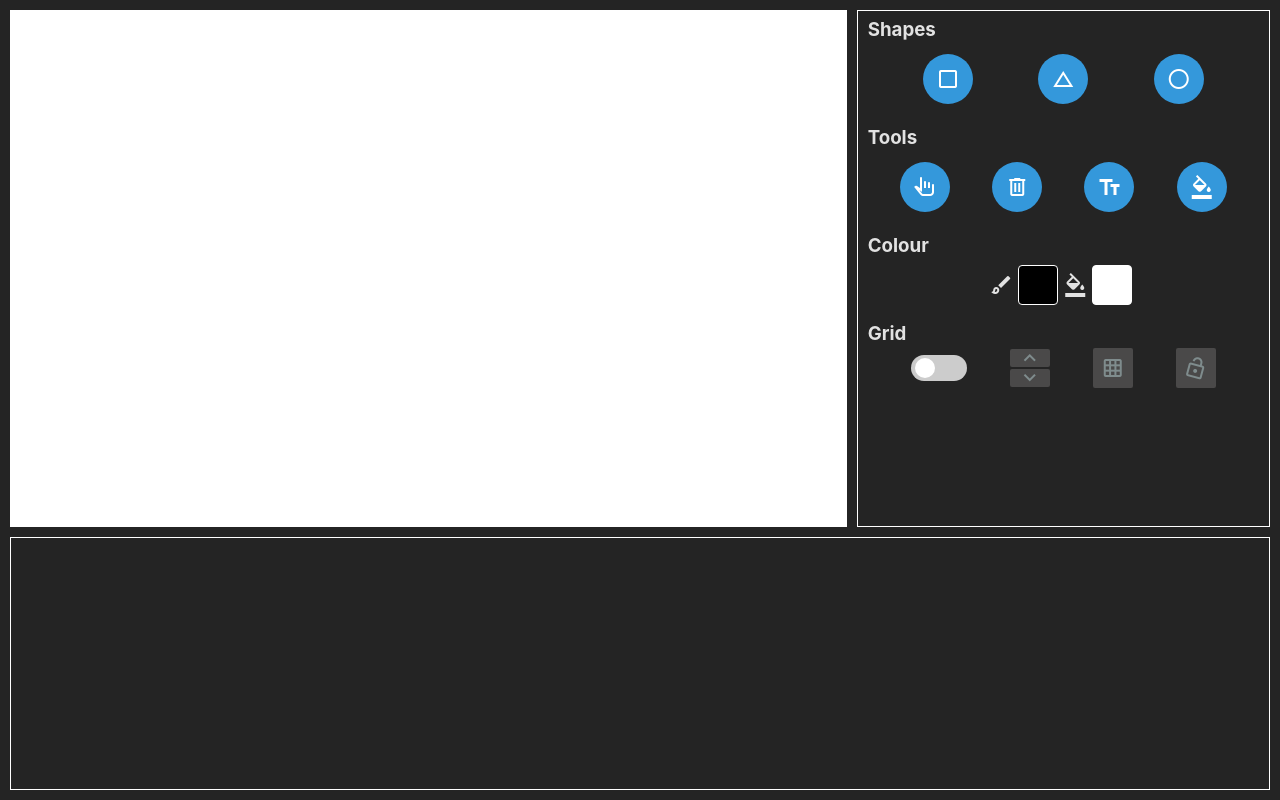
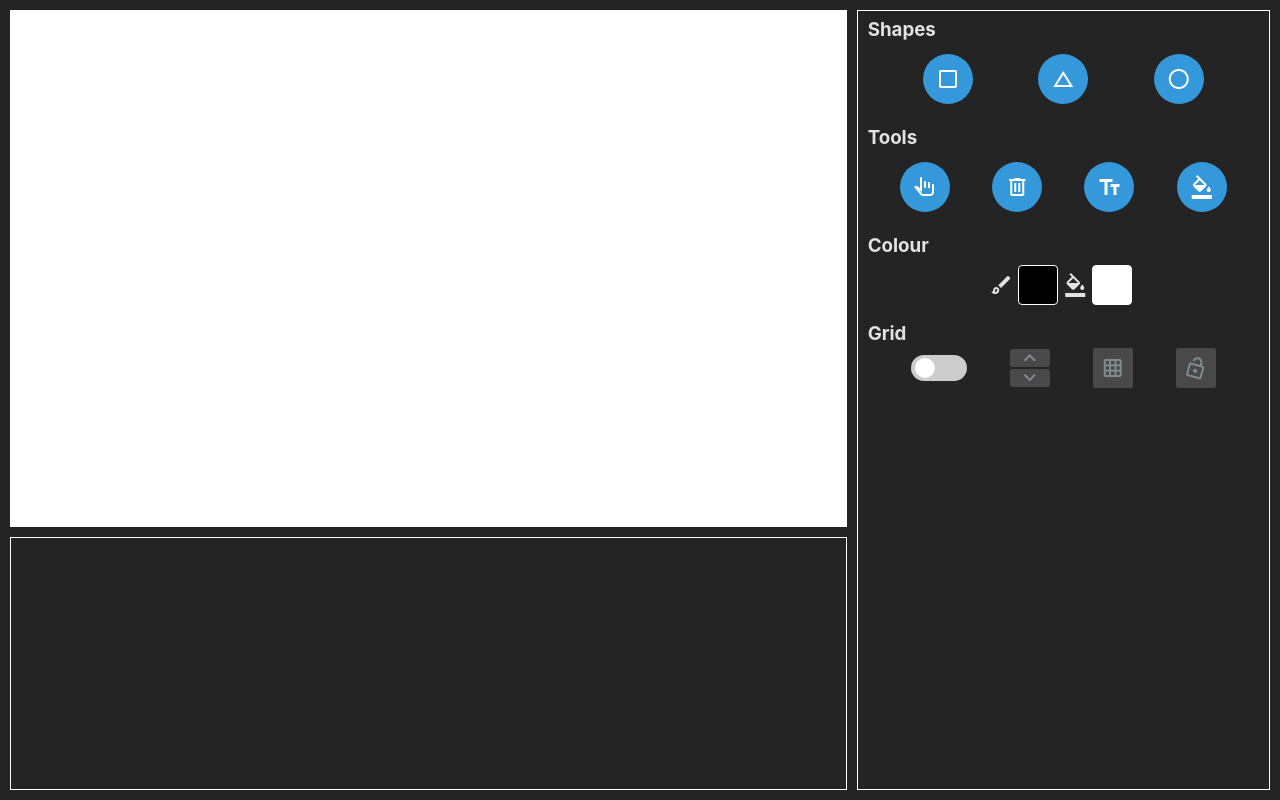
Before and after one commit to pjholt1234/room-planner, a React (Vite) app: page / in a window 1280 px wide. Built offline with nearby package versions, Linux system fonts and the light colour scheme.

Commit message:
Change size of toolbar and image section

```diff
--- a/src/styles.css
+++ b/src/styles.css
@@ -39,12 +39,12 @@ body {
 
 .grid-item--toolbar {
     border: 1px solid white;
-    grid-area: 1 / 3 / 3 / 3;
+    grid-area: 1 / 3 / 4 / 3;
 }
 
 .grid-item--image-bar {
     border: 1px solid white;
-    grid-area: 3 / 1 / 3 / 4;
+    grid-area: 3 / 1 / 3 / 3;
 }
 
 .grid-item--canvas {
```
